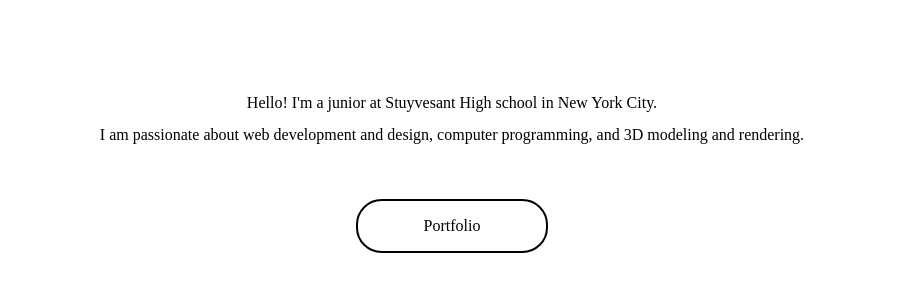
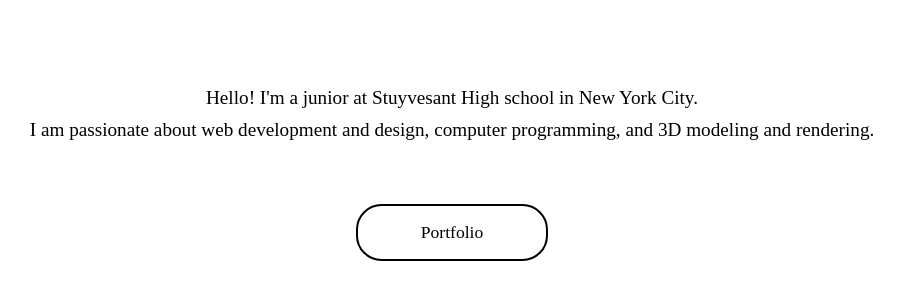
Before and after one commit to pserb/pserb-me-2024, a Next.js app: page / in a window 1280 px wide. Shown: the part 1366-1666 px from the top of the page, without its empty margins (188-1092 px from the left). Built offline with nearby package versions, Linux system fonts and the light colour scheme.

Commit message:
increase font size

```diff
--- a/styles/Home.module.scss
+++ b/styles/Home.module.scss
@@ -72,7 +72,7 @@
         background-color: var(--background-color);
         color: var(--text-color);
         font-family: var(--font-lexend);
-        font-size: 1rem;
+        font-size: 1.1rem;
 
         border-style: solid;
         border-width: 2px;
@@ -87,6 +87,7 @@
       color: var(--text-color);
       text-align: center;
       line-height: 2rem;
+      font-size: 1.2rem;
       min-height: 100vh;
       flex: 1;
       display: flex;
```
